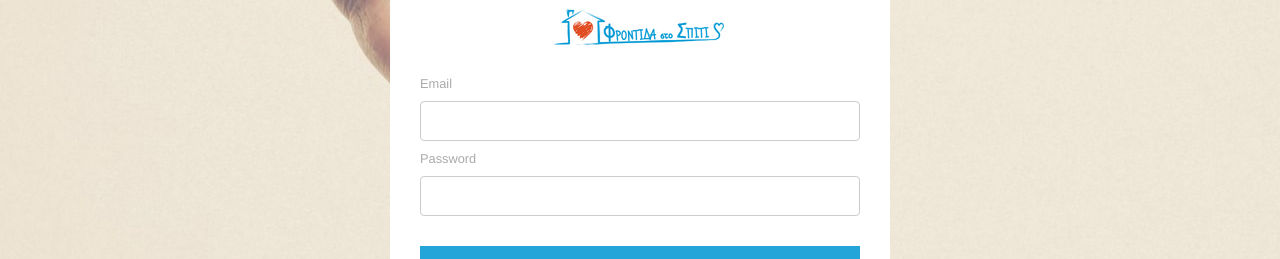
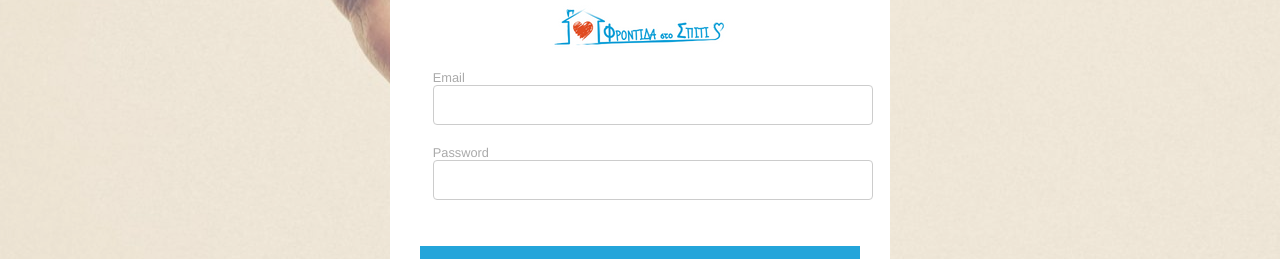
Before and after one commit to spiropoulos94/FRONTIDA_STO_SPITI_frontend, a Vue app: page /login in a window 1280 px wide. Shown: the part 218-477 px from the top of the page. Built offline with nearby package versions, Linux system fonts and the light colour scheme.

Commit message:
mixins init && clear input ok

```diff
--- a/src/components/LoginForm.vue
+++ b/src/components/LoginForm.vue
@@ -4,8 +4,8 @@
       <img src="@/assets/logoWhite.png" />
     </div>
     <form>
-      <!-- <div class="input-wrapper"> -->
-      <label> Email </label>
+      <label>
+        Email
         <input class="input" type="text" v-model="formData.email" />
         <span
           @click="clearInput('email')"
@@ -13,10 +13,10 @@
           class="clear-input"
           >x</span
         >
+      </label>
 
-      <!-- </div> -->
-      <!-- <div class="input-wrapper"> -->
-      <label> Password </label>
+      <label>
+        Password
         <input class="input" type="password" v-model="formData.password" />
         <span
           @click="clearInput('password')"
@@ -24,8 +24,8 @@
           class="clear-input"
           >x</span
         >
+      </label>
 
-      <!-- </div> -->
       <button @click="submit" class="form-sbmt">Login</button>
     </form>
     <!-- <pre>{{ formData }}</pre> -->
@@ -73,7 +73,8 @@ export default {
   background: $lightblue;
   color: white;
   position: relative;
-  bottom: 39px;
+  position: absolute;
+  bottom: 20px;
   left: calc(100% - 20px - 10px);
   cursor: pointer;
   &:hover {
@@ -109,6 +110,7 @@ export default {
     label {
       width: 100%;
       @include formInputLabel;
+      position: relative;
     }
 
     input {
```
Lines whose indentation alone changed are shown as unchanged.
